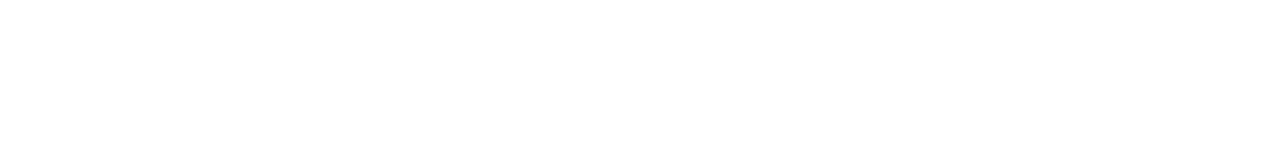
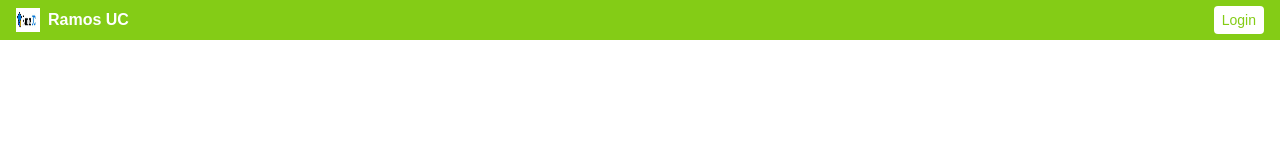
Before and after one commit to open-source-uc/v2-ramos, a Next.js app: page / in a window 1280 px wide. Shown: the top 160 px of the page. Built offline with nearby package versions, Linux system fonts and the light colour scheme.

Commit message:
header verde

```diff
--- /dev/null
+++ b/app/header/MainHeader.tsx
@@ -0,0 +1,15 @@
+export default function Home() {
+  return (
+    <header className="w-full bg-lime-500 h-10 flex items-center justify-between px-4">
+
+      <div className="flex items-center space-x-2">
+        <img src="/assets/logo.jpg" alt="Logo" className="h-6 w-6" />
+        <h1 className="text-white font-bold">Ramos UC</h1>
+      </div>
+
+      <button className="bg-white text-lime-500 text-sm px-2 py-1 rounded">
+        Login
+      </button>
+    </header>
+  );
+}
--- a/app/layout.tsx
+++ b/app/layout.tsx
@@ -1,6 +1,7 @@
 import type { Metadata } from "next";
 import localFont from "next/font/local";
 import "./globals.css";
+import MainHeader from "./header/MainHeader"
 
 const geistSans = localFont({
   src: "./fonts/GeistVF.woff",
@@ -28,7 +29,14 @@
       <body
         className={`${geistSans.variable} ${geistMono.variable} antialiased`}
       >
+
+        <div className="w-full h-dvh flex-col justify-center" >
+
+        <MainHeader/>
+
         {children}
+
+          </div>
       </body>
     </html>
   );
```
Also changed, not shown: public/assets/logo.jpg (added), 1 other file (tests, documents, lock files or other folders).
